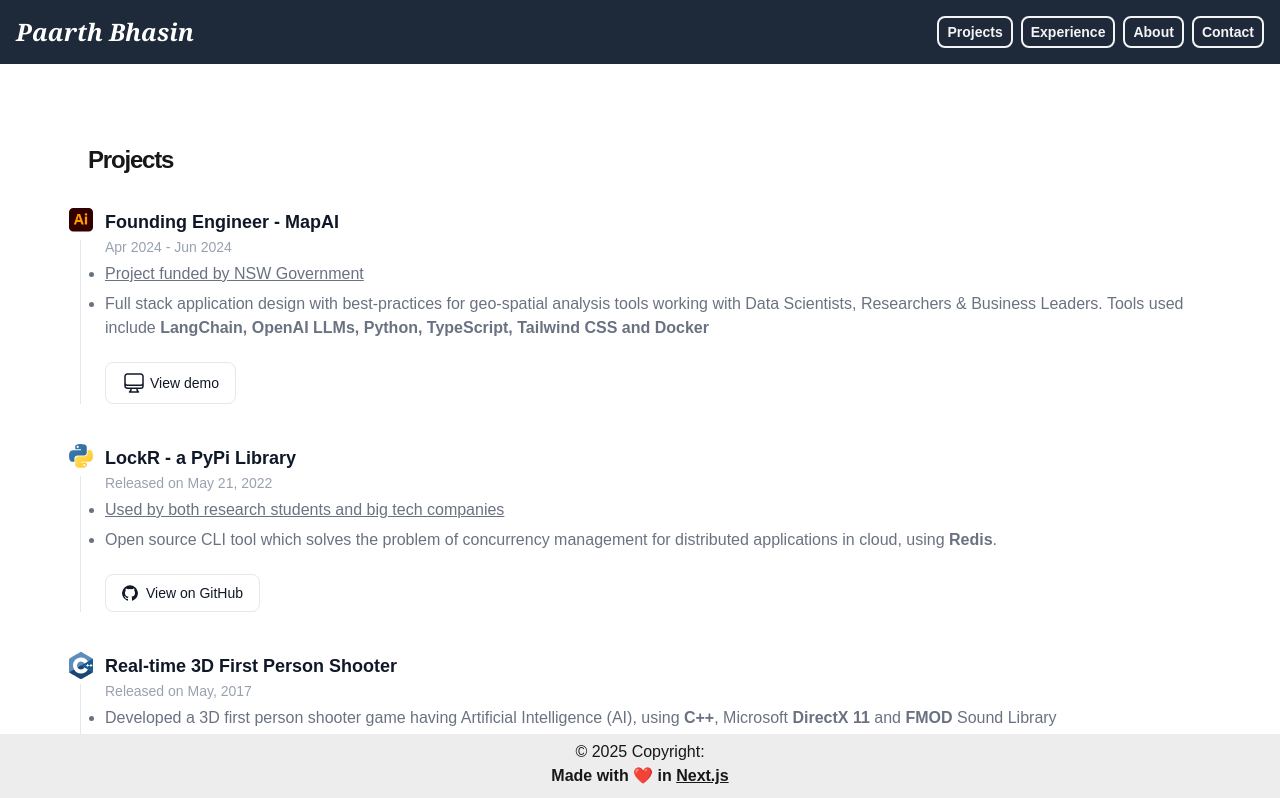
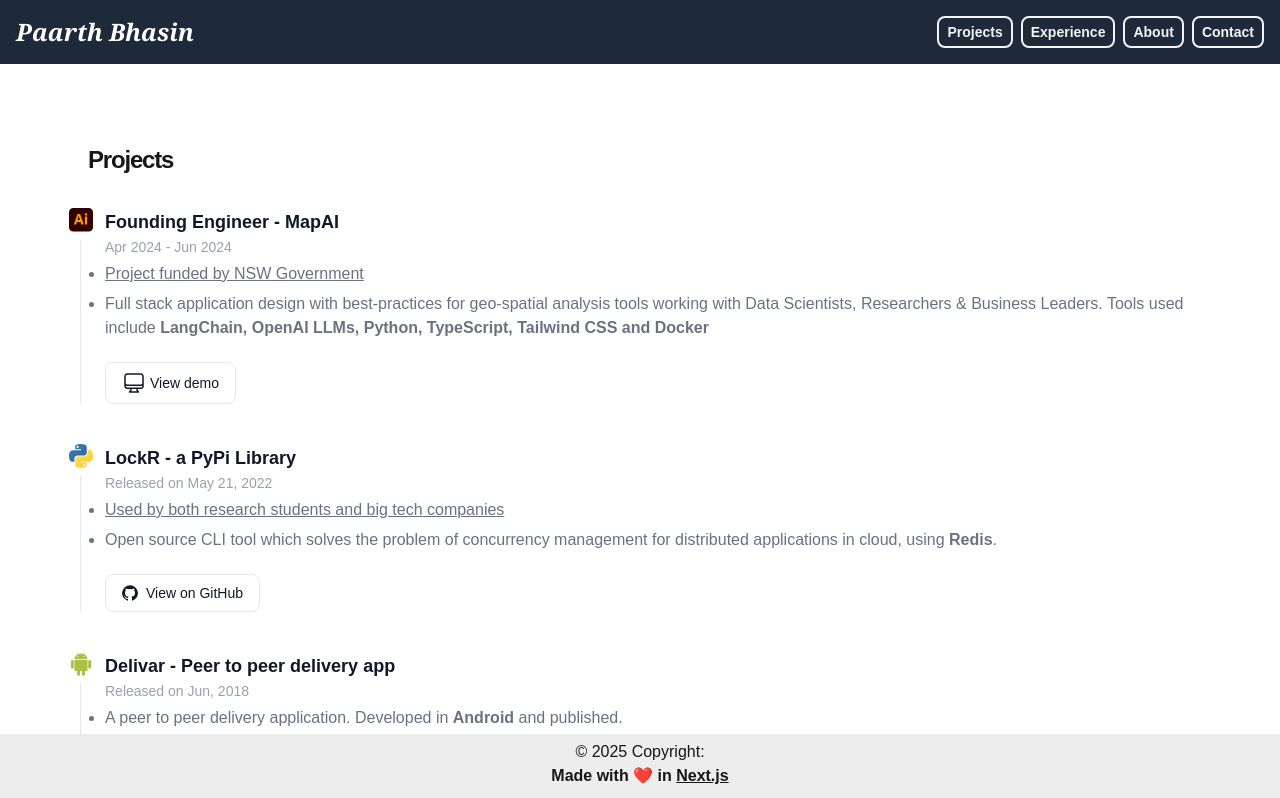
Before and after one commit to PaarthB/portfolio, a Next.js app: page /projects in a window 1280 px wide. Shown: the top 798 px of the page. Built offline with nearby package versions, Linux system fonts and the light colour scheme.

Commit message:
update projects and cv

```diff
--- a/src/app/projects/page.tsx
+++ b/src/app/projects/page.tsx
@@ -49,6 +49,47 @@ export default function Projects() {
                             <li className="pb-1.5">Open source CLI tool which solves the problem of concurrency management for distributed applications in cloud, using <b>Redis</b>.</li>
                         </ul>
                         <a href="https://github.com/PaarthB/LockR" className="inline-flex items-center px-4 py-2 text-sm font-medium text-gray-900 bg-white border border-gray-200 rounded-lg hover:bg-gray-100 hover:text-blue-700 focus:z-10 focus:ring-4 focus:outline-none focus:ring-gray-100 focus:text-blue-700 dark:bg-gray-800 dark:text-gray-400 dark:border-gray-600 dark:hover:text-white dark:hover:bg-gray-700 dark:focus:ring-gray-700" target="_blank">
+                            <svg className="w-4 h-4 me-2" aria-hidden="true" xmlns="http://www.w3.org/2000/svg" fill="currentColor" viewBox="0 0 20 20">
+                                <path fillRule="evenodd" d="M10 .333A9.911 9.911 0 0 0 6.866 19.65c.5.092.678-.215.678-.477 0-.237-.01-1.017-.014-1.845-2.757.6-3.338-1.169-3.338-1.169a2.627 2.627 0 0 0-1.1-1.451c-.9-.615.07-.6.07-.6a2.084 2.084 0 0 1 1.518 1.021 2.11 2.11 0 0 0 2.884.823c.044-.503.268-.973.63-1.325-2.2-.25-4.516-1.1-4.516-4.9A3.832 3.832 0 0 1 4.7 7.068a3.56 3.56 0 0 1 .095-2.623s.832-.266 2.726 1.016a9.409 9.409 0 0 1 4.962 0c1.89-1.282 2.717-1.016 2.717-1.016.366.83.402 1.768.1 2.623a3.827 3.827 0 0 1 1.02 2.659c0 3.807-2.319 4.644-4.525 4.889a2.366 2.366 0 0 1 .673 1.834c0 1.326-.012 2.394-.012 2.72 0 .263.18.572.681.475A9.911 9.911 0 0 0 10 .333Z" clipRule="evenodd"/>
+                            </svg> View on GitHub
+                        </a>
+                    </li>
+                </ol>
+                <ol className="relative border-s border-gray-200 dark:border-gray-700">
+                    <li className="mb-10 ms-6">
+                        <span className="absolute flex items-center justify-center w-6 h-6 bg-white rounded-full -start-3 ring-8 ring-white">
+                            <svg height="40px" width="40px" version="1.1" id="Layer_1" xmlns="http://www.w3.org/2000/svg" viewBox="0 0 413.137 413.137" xmlSpace="preserve">
+                                <g>
+                                    <path style={{fill:'#AAC148'}} d="M311.358,136.395H101.779c-4.662,0-8.441,3.779-8.441,8.441v175.749
+                                        c0,4.662,3.779,8.441,8.441,8.441h37.363v59.228c0,13.742,11.14,24.883,24.883,24.883l0,0c13.742,0,24.883-11.14,24.883-24.883
+                                        v-59.228h34.803v59.228c0,13.742,11.14,24.883,24.883,24.883l0,0c13.742,0,24.883-11.14,24.883-24.883v-59.228h37.882
+                                        c4.662,0,8.441-3.779,8.441-8.441V144.836C319.799,140.174,316.02,136.395,311.358,136.395z"/>
+                                    <path style={{fill:'#AAC148'}} d="M57.856,136.354L57.856,136.354c-13.742,0-24.883,11.14-24.883,24.883v101.065
+                                        c0,13.742,11.14,24.883,24.883,24.883l0,0c13.742,0,24.883-11.14,24.883-24.883V161.237
+                                        C82.738,147.495,71.598,136.354,57.856,136.354z"/>
+                                    <path style={{fill: '#AAC148'}} d="M355.281,136.354L355.281,136.354c-13.742,0-24.883,11.14-24.883,24.883v101.065
+                                        c0,13.742,11.14,24.883,24.883,24.883l0,0c13.742,0,24.883-11.14,24.883-24.883V161.237
+                                        C380.164,147.495,369.024,136.354,355.281,136.354z"/>
+                                    <path style={{fill:'#AAC148'}} d="M103.475,124.069h205.692c5.366,0,9.368-4.943,8.266-10.195
+                                        c-6.804-32.428-27.45-59.756-55.465-75.543l17.584-31.727c1.19-2.148,0.414-4.855-1.734-6.045
+                                        c-2.153-1.193-4.856-0.414-6.046,1.734l-17.717,31.966c-14.511-6.734-30.683-10.495-47.734-10.495
+                                        c-17.052,0-33.224,3.761-47.735,10.495L140.869,2.292c-1.191-2.149-3.898-2.924-6.045-1.734c-2.148,1.19-2.924,3.897-1.734,6.045
+                                        l17.584,31.727c-28.015,15.788-48.661,43.115-55.465,75.544C94.106,119.126,98.108,124.069,103.475,124.069z M267.697,76.786
+                                        c0,5.282-4.282,9.565-9.565,9.565c-5.282,0-9.565-4.282-9.565-9.565c0-5.282,4.282-9.565,9.565-9.565
+                                        C263.415,67.221,267.697,71.504,267.697,76.786z M154.508,67.221c5.282,0,9.565,4.282,9.565,9.565c0,5.282-4.282,9.565-9.565,9.565
+                                        c-5.282,0-9.565-4.282-9.565-9.565C144.943,71.504,149.225,67.221,154.508,67.221z"/>
+                                </g>
+                            </svg>
+                        </span>
+                        <h3 className="flex items-center mb-1 text-lg font-semibold text-gray-900 dark:text-white">Delivar - Peer to peer delivery app</h3>
+                        <time className="block mb-2 text-sm font-normal leading-none text-gray-400 dark:text-gray-500">Released on Jun, 2018</time>
+                        <ul className="list-disc mb-4 text-base font-normal text-gray-500 dark:text-gray-400 gap-y-4">
+                            <li className="pb-1.5">A peer to peer delivery application. Developed in <b>Android</b> and published.</li>
+                            <li className="pb-1.5">It works exactly like Uber but for the purpose of delivery of products.</li>
+                            <li className="pb-1.5">Designed a good UX/UI for ease of use.</li>
+                            <li className="pb-1.5">For order filtering, a route matching algorithm has been devised which only includes those deliveries that can be picked and delivered without deviating more than 1.5km from the journey at both points (picking and delivery)</li>
+                        </ul>
+                        <a href="https://github.com/PaarthB/Delivar-Android-Application-FIT3027-Final-Mobile-App" className="inline-flex items-center px-4 py-2 text-sm font-medium text-gray-900 bg-white border border-gray-200 rounded-lg hover:bg-gray-100 hover:text-blue-700 focus:z-10 focus:ring-4 focus:outline-none focus:ring-gray-100 focus:text-blue-700 dark:bg-gray-800 dark:text-gray-400 dark:border-gray-600 dark:hover:text-white dark:hover:bg-gray-700 dark:focus:ring-gray-700" target="_blank">
                             <svg className="w-4 h-4 me-2" aria-hidden="true" xmlns="http://www.w3.org/2000/svg" fill="currentColor" viewBox="0 0 20 20">
                                 <path fillRule="evenodd" d="M10 .333A9.911 9.911 0 0 0 6.866 19.65c.5.092.678-.215.678-.477 0-.237-.01-1.017-.014-1.845-2.757.6-3.338-1.169-3.338-1.169a2.627 2.627 0 0 0-1.1-1.451c-.9-.615.07-.6.07-.6a2.084 2.084 0 0 1 1.518 1.021 2.11 2.11 0 0 0 2.884.823c.044-.503.268-.973.63-1.325-2.2-.25-4.516-1.1-4.516-4.9A3.832 3.832 0 0 1 4.7 7.068a3.56 3.56 0 0 1 .095-2.623s.832-.266 2.726 1.016a9.409 9.409 0 0 1 4.962 0c1.89-1.282 2.717-1.016 2.717-1.016.366.83.402 1.768.1 2.623a3.827 3.827 0 0 1 1.02 2.659c0 3.807-2.319 4.644-4.525 4.889a2.366 2.366 0 0 1 .673 1.834c0 1.326-.012 2.394-.012 2.72 0 .263.18.572.681.475A9.911 9.911 0 0 0 10 .333Z" clipRule="evenodd"/>
                             </svg> View on GitHub
```
Also changed, not shown: 1 other file (tests, documents, lock files or other folders).
